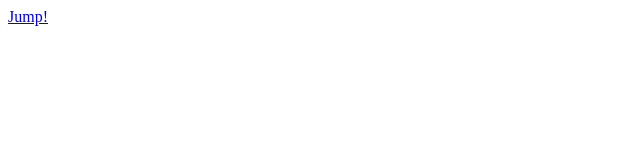
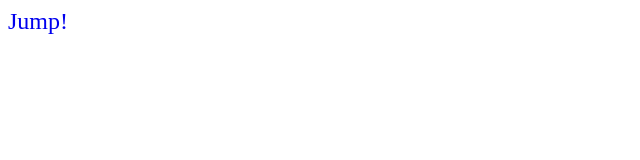
Before and after one commit to simonzeiger/Jump, a plain HTML site: page index.html in a window 1280 px wide. Shown: the full height of the page, 0-640 px from the left. Drawn offline with Linux system fonts and the light colour scheme.

Commit message:
Update index.html

```diff
--- a/index.html
+++ b/index.html
@@ -9,7 +9,7 @@
     </head>
 
     <body>
-        <a href="/Jump/game.html"> Jump! </a>
+        <a href="/Jump/game.html" style="text-decoration: none; font-size: 1.5em;"> Jump! </a>
     </body>
 
 </html>
```
